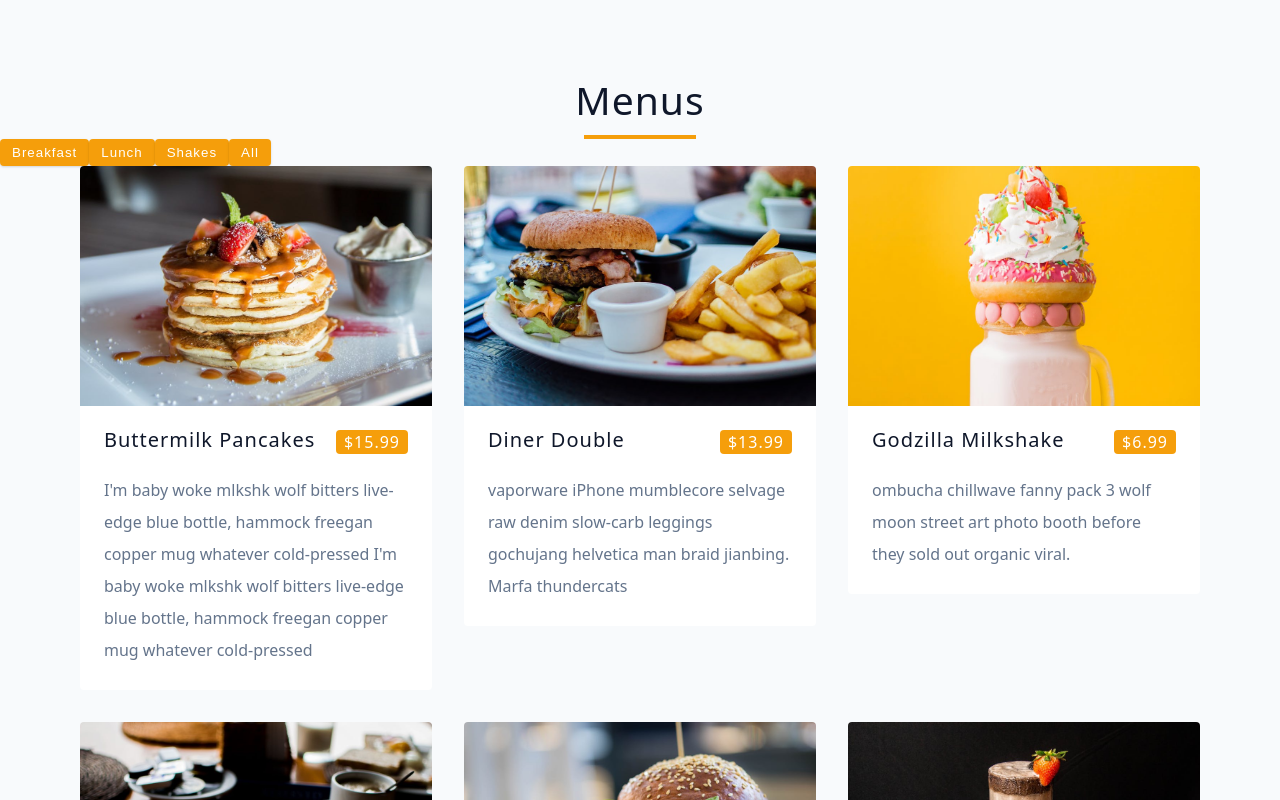
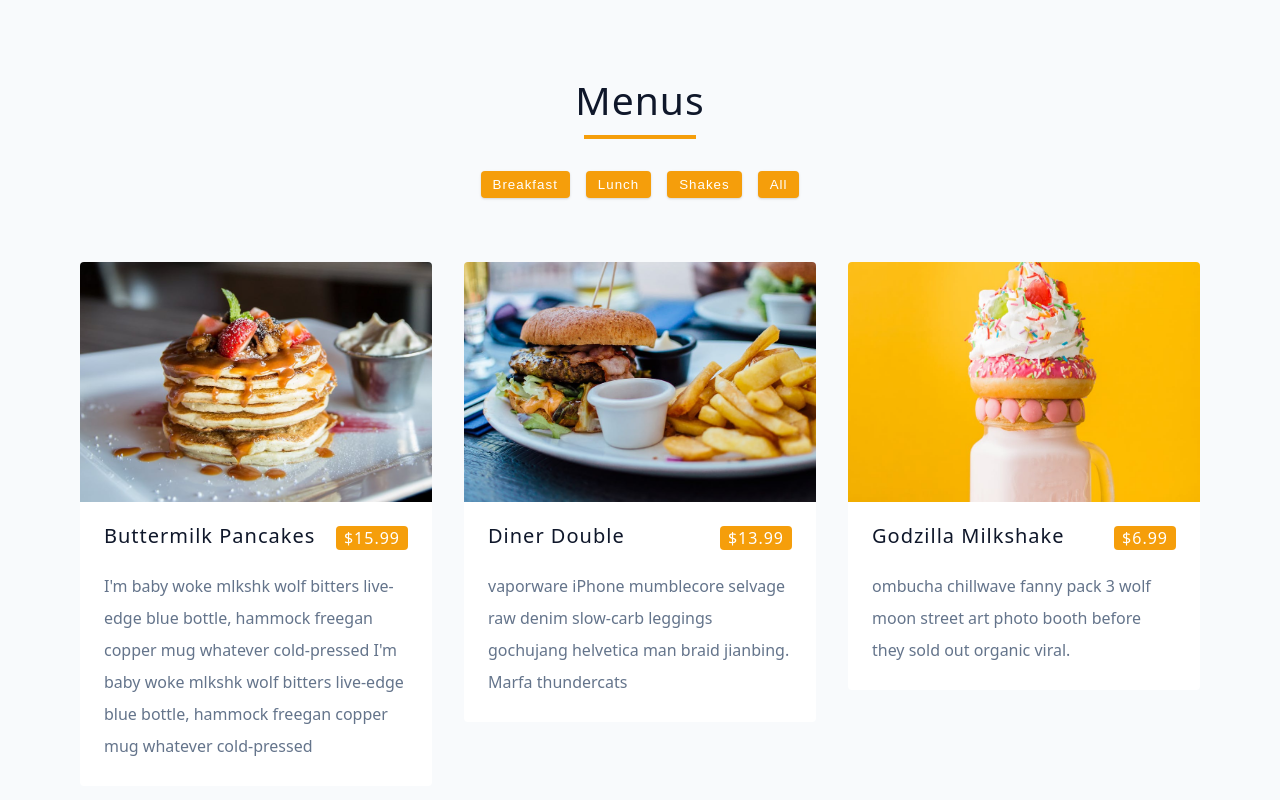
Before and after one commit to emmeiwhite/menus-filter-react18, a React (Vite) app: page / in a window 1280 px wide. Shown: the top 800 px of the page. Built offline with nearby package versions, Linux system fonts and the light colour scheme.

Commit message:
Menus App CSS done!

```diff
--- a/src/Header.jsx
+++ b/src/Header.jsx
@@ -3,7 +3,7 @@ export default function Header({ menus, handleMenuFilter }) {
   console.log(categories)
 
   return (
-    <div className="">
+    <div className="btn-container">
       {categories.map(category => {
         return (
           <button
```
